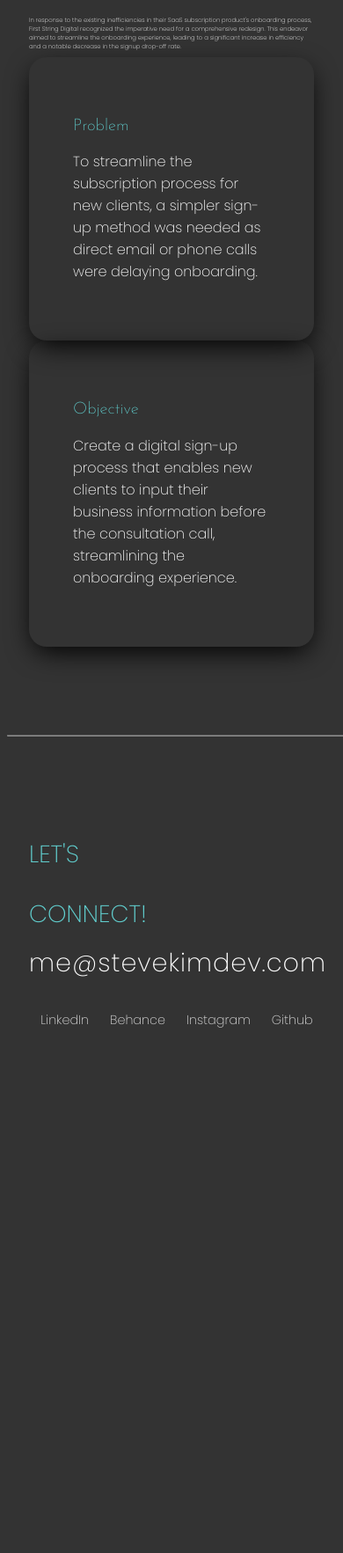
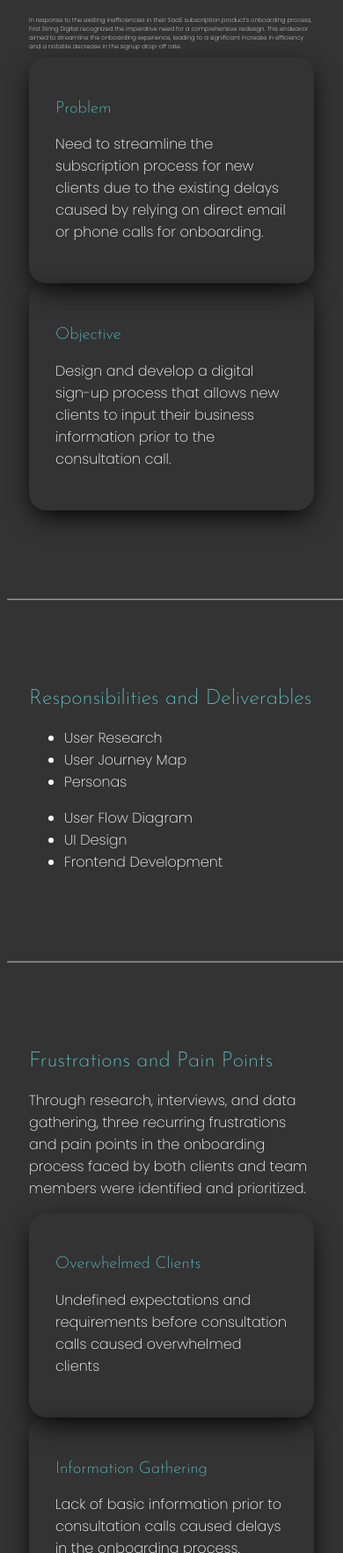
Before and after one commit to SteveKimDev/portfolio_v2.1, a Gatsby site: page /first-string-digital-signup in a window 390 px wide. Shown: the part 953-2718 px from the top of the page at 88% size. Before the commit the page ends 2199 px from the top, so only its background shows below. Built offline with nearby package versions, Linux system fonts and the light colour scheme; Gatsby itself is replaced by a stand-in of ours.

Commit message:
pain point started

```diff
--- a/src/components/01-homepage/project-section/01-project-section.js
+++ b/src/components/01-homepage/project-section/01-project-section.js
@@ -20,6 +20,7 @@ const ProjectSection = () => {
       {/* Row 2 */}
       <Row className={Home.projectRow}>
         <Col sm={12}>
+          {/* ICBC */}
           <Project01 />
         </Col>
       </Row>
@@ -27,6 +28,7 @@ const ProjectSection = () => {
       {/* Row 3 */}
       <Row className={Home.projectRow}>
         <Col sm={12}>
+          {/* FSD */}
           <Project02 />
         </Col>
       </Row>
--- a/src/components/02-about/06-design.js
+++ b/src/components/02-about/06-design.js
@@ -22,7 +22,7 @@ const Design = () => {
     config: { duration: 1000 },
   });
   return (
-    <div className={About.card}>
+    <div className='cards'>
       <Waypoint
         bottomOffset='20%'
         onEnter={() => {
--- a/src/components/02-about/07-development.js
+++ b/src/components/02-about/07-development.js
@@ -22,7 +22,7 @@ const Development = () => {
     config: { duration: 1000 },
   });
   return (
-    <div className={About.card}>
+    <div className='cards'>
       <Waypoint
         bottomOffset='20%'
         onEnter={() => {
--- a/src/components/02-about/08-teamwork.js
+++ b/src/components/02-about/08-teamwork.js
@@ -22,7 +22,7 @@ const Teamwork = () => {
     config: { duration: 1000 },
   });
   return (
-    <div className={About.card}>
+    <div className='cards'>
       <Waypoint
         bottomOffset='20%'
         onEnter={() => {
--- a/src/components/02-about/11-testimonial-1.js
+++ b/src/components/02-about/11-testimonial-1.js
@@ -22,7 +22,7 @@ const Testmonials1 = () => {
     config: { duration: 1000 },
   });
   return (
-    <div className={About.card}>
+    <div className='cards'>
       <Waypoint
         bottomOffset='20%'
         onEnter={() => {
--- a/src/components/02-about/12-testimonial-2.js
+++ b/src/components/02-about/12-testimonial-2.js
@@ -22,7 +22,7 @@ const Testmonials2 = () => {
     config: { duration: 1000 },
   });
   return (
-    <div className={About.card}>
+    <div className='cards'>
       <Waypoint
         bottomOffset='20%'
         onEnter={() => {
--- a/src/components/02-about/13-testimonial-3.js
+++ b/src/components/02-about/13-testimonial-3.js
@@ -22,7 +22,7 @@ const Testmonials3 = () => {
     config: { duration: 1000 },
   });
   return (
-    <div className={About.card}>
+    <div className='cards'>
       <Waypoint
         bottomOffset='20%'
         onEnter={() => {
--- a/src/components/02-about/about.module.css
+++ b/src/components/02-about/about.module.css
@@ -26,12 +26,6 @@
   float: right;
   box-shadow: 0px 10px 30px -5px rgba(0, 0, 0, 1);
   border-radius: 20px;
-}
-
-.card {
-  box-shadow: 0px 10px 30px -5px rgba(0, 0, 0, 1);
-  border-radius: 20px;
-  padding: 50px;
 }
 
 .approach-title-div,
--- a/src/components/03-projects/fsd-signup/05-intro-details.js
+++ b/src/components/03-projects/fsd-signup/05-intro-details.js
@@ -20,22 +20,21 @@ const IntroDetails = () => {
   return (
     <Row className={Projects.detailRow}>
       <Col sm={6} className={Projects.detailCol1}>
-        <animated.div style={fadeInUp1} className={Projects.card}>
+        <animated.div style={fadeInUp1} className='cards'>
           <h3 className={`green-text ${Projects.detailTitle}`}>Problem</h3>
           <p className={Projects.detailDescription}>
-            To streamline the subscription process for new clients, a simpler
-            sign-up method was needed as direct email or phone calls were
-            delaying onboarding.
+            Need to streamline the subscription process for new clients due to
+            the existing delays caused by relying on direct email or phone calls
+            for onboarding.
           </p>
         </animated.div>
       </Col>
       <Col sm={6} className={Projects.detailCol2}>
-        <animated.div style={fadeInUp2} className={Projects.card}>
+        <animated.div style={fadeInUp2} className='cards'>
           <h3 className={`green-text ${Projects.detailTitle}`}>Objective</h3>
           <p className={Projects.detailDescription}>
-            Create a digital sign-up process that enables new clients to input
-            their business information before the consultation call,
-            streamlining the onboarding experience.
+            Design and develop a digital sign-up process that allows new clients
+            to input their business information prior to the consultation call.
           </p>
         </animated.div>
       </Col>
--- /dev/null
+++ b/src/components/03-projects/fsd-signup/06-contribution-section.js
@@ -0,0 +1,21 @@
+import * as React from 'react';
+import { Row, Col } from 'react-bootstrap';
+
+import ContributionTitleDescription from './07-contribution-title-description';
+
+import * as Projects from '../projects.module.css';
+
+const ContributionSection = () => {
+  return (
+    <section className={Projects.section}>
+      <Row>
+        {/* title & description */}
+        <Col sm={{ offset: 3, span: 6 }}>
+          <ContributionTitleDescription />
+        </Col>
+      </Row>
+    </section>
+  );
+};
+
+export default ContributionSection;
--- /dev/null
+++ b/src/components/03-projects/fsd-signup/07-contribution-title-description.js
@@ -0,0 +1,52 @@
+import React, { useState } from 'react';
+import { Row, Col } from 'react-bootstrap';
+import { Waypoint } from 'react-waypoint';
+import { useSpring, animated } from 'react-spring';
+
+import * as Projects from '../projects.module.css';
+
+const ContributionTitleDescription = () => {
+  // animation on scroll
+  const [animate, toggle] = useState(false);
+
+  // animation for text
+  const fadeInUp1 = useSpring({
+    opacity: animate ? 1 : 0,
+    translateY: animate ? '0px' : '50px',
+    delay: 100,
+    config: { duration: 1000 },
+  });
+  return (
+    <div>
+      <Waypoint
+        bottomOffset='20%'
+        onEnter={() => {
+          if (!animate) toggle(true);
+        }}
+      />
+      <animated.div style={fadeInUp1}>
+        <h2 className={`green-text ${Projects.contentTitle}`}>
+          Responsibilities and Deliverables
+        </h2>
+        <Row>
+          <Col sm={6}>
+            <ul className={Projects.contentDescription}>
+              <li>User Research</li>
+              <li>User Journey Map</li>
+              <li>Personas</li>
+            </ul>
+          </Col>
+          <Col sm={6}>
+            <ul className={Projects.contentDescription}>
+              <li>User Flow Diagram</li>
+              <li>UI Design</li>
+              <li>Frontend Development</li>
+            </ul>
+          </Col>
+        </Row>
+      </animated.div>
+    </div>
+  );
+};
+
+export default ContributionTitleDescription;
--- /dev/null
+++ b/src/components/03-projects/fsd-signup/08-pain-points-sction.js
@@ -0,0 +1,29 @@
+import * as React from 'react';
+import { Row, Col } from 'react-bootstrap';
+import PaingPointsTitleDescription from './09-pain-points-title-description';
+import PainPoint1 from './10-pain-point-1';
+import PainPoint2 from './11-pain-point-2';
+import PainPoint3 from './12-pain-point-3';
+
+const PaintPointsSection = () => {
+  return (
+    <section>
+      <Row>
+        <Col sm={{ offset: 3, span: 6 }}>
+          <PaingPointsTitleDescription />
+        </Col>
+        <Col sm={4}>
+          <PainPoint1 />
+        </Col>
+        <Col sm={4}>
+          <PainPoint2 />
+        </Col>
+        <Col sm={4}>
+          <PainPoint3 />
+        </Col>
+      </Row>
+    </section>
+  );
+};
+
+export default PaintPointsSection;
--- /dev/null
+++ b/src/components/03-projects/fsd-signup/09-pain-points-title-description.js
@@ -0,0 +1,40 @@
+import React, { useState } from 'react';
+import { Waypoint } from 'react-waypoint';
+import { useSpring, animated } from 'react-spring';
+
+import * as Projects from '../projects.module.css';
+
+const PaingPointsTitleDescription = () => {
+  // animation on scroll
+  const [animate, toggle] = useState(false);
+
+  // animation for text
+  const fadeInUp1 = useSpring({
+    opacity: animate ? 1 : 0,
+    translateY: animate ? '0px' : '50px',
+    delay: 100,
+    config: { duration: 1000 },
+  });
+  return (
+    <div className={Projects.titleDiv}>
+      <Waypoint
+        bottomOffset='20%'
+        onEnter={() => {
+          if (!animate) toggle(true);
+        }}
+      />
+      <animated.div style={fadeInUp1}>
+        <h2 className={`green-text ${Projects.contentTitle}`}>
+          Frustrations and Pain Points
+        </h2>
+        <p className={Projects.contentDescription}>
+          Through research, interviews, and data gathering, three recurring
+          frustrations and pain points in the onboarding process faced by both
+          clients and team members were identified and prioritized.
+        </p>
+      </animated.div>
+    </div>
+  );
+};
+
+export default PaingPointsTitleDescription;
--- /dev/null
+++ b/src/components/03-projects/fsd-signup/10-pain-point-1.js
@@ -0,0 +1,42 @@
+import React, { useState } from 'react';
+import { Waypoint } from 'react-waypoint';
+import { useSpring, animated } from 'react-spring';
+
+import * as Projects from '../projects.module.css';
+
+const PainPoint1 = () => {
+  // animation on scroll
+  const [animate, toggle] = useState(false);
+
+  // animation for text
+  const fadeInUp1 = useSpring({
+    opacity: animate ? 1 : 0,
+    translateY: animate ? '0px' : '10px',
+    delay: 100,
+    config: { duration: 1000 },
+  });
+  return (
+    <>
+      <Waypoint
+        bottomOffset='20%'
+        onEnter={() => {
+          if (!animate) toggle(true);
+        }}
+      />
+      <animated.div
+        style={fadeInUp1}
+        className={`cards align-center ${Projects.painPointDiv1}`}
+      >
+        <h3 className={`text-center green-text ${Projects.detailTitle}`}>
+          Overwhelmed Clients
+        </h3>
+        <p className={`text-center ${Projects.detailDescription}`}>
+          Undefined expectations and requirements before consultation calls
+          caused overwhelmed clients
+        </p>
+      </animated.div>
+    </>
+  );
+};
+
+export default PainPoint1;
--- /dev/null
+++ b/src/components/03-projects/fsd-signup/11-pain-point-2.js
@@ -0,0 +1,42 @@
+import React, { useState } from 'react';
+import { Waypoint } from 'react-waypoint';
+import { useSpring, animated } from 'react-spring';
+
+import * as Projects from '../projects.module.css';
+
+const PainPoint2 = () => {
+  // animation on scroll
+  const [animate, toggle] = useState(false);
+
+  // animation for text
+  const fadeInUp1 = useSpring({
+    opacity: animate ? 1 : 0,
+    translateY: animate ? '0px' : '10px',
+    delay: 300,
+    config: { duration: 1000 },
+  });
+  return (
+    <>
+      <Waypoint
+        bottomOffset='20%'
+        onEnter={() => {
+          if (!animate) toggle(true);
+        }}
+      />
+      <animated.div
+        style={fadeInUp1}
+        className={`cards align-center ${Projects.painPointDiv2}`}
+      >
+        <h3 className={`text-center green-text ${Projects.detailTitle}`}>
+          Information Gathering
+        </h3>
+        <p className={`text-center ${Projects.detailDescription}`}>
+          Lack of basic information prior to consultation calls caused delays in
+          the onboarding process.
+        </p>
+      </animated.div>
+    </>
+  );
+};
+
+export default PainPoint2;
--- /dev/null
+++ b/src/components/03-projects/fsd-signup/12-pain-point-3.js
@@ -0,0 +1,42 @@
+import React, { useState } from 'react';
+import { Waypoint } from 'react-waypoint';
+import { useSpring, animated } from 'react-spring';
+
+import * as Projects from '../projects.module.css';
+
+const PainPoint3 = () => {
+  // animation on scroll
+  const [animate, toggle] = useState(false);
+
+  // animation for text
+  const fadeInUp1 = useSpring({
+    opacity: animate ? 1 : 0,
+    translateY: animate ? '0px' : '10px',
+    delay: 500,
+    config: { duration: 1000 },
+  });
+  return (
+    <>
+      <Waypoint
+        bottomOffset='20%'
+        onEnter={() => {
+          if (!animate) toggle(true);
+        }}
+      />
+      <animated.div
+        style={fadeInUp1}
+        className={`cards align-center ${Projects.painPointDiv3}`}
+      >
+        <h3 className={`text-center green-text ${Projects.detailTitle}`}>
+          Payment Process
+        </h3>
+        <p className={`text-center ${Projects.detailDescription}`}>
+          The manual setup of the subscription payment process resulted in
+          logistical difficulties and delays.
+        </p>
+      </animated.div>
+    </>
+  );
+};
+
+export default PainPoint3;
--- a/src/layout/styles/layout.css
+++ b/src/layout/styles/layout.css
@@ -66,6 +66,18 @@ a:hover {
   margin: 150px 0;
 }
 
+.cards {
+  box-shadow: 0px 10px 30px -5px rgba(0, 0, 0, 1);
+  border-radius: 20px;
+  padding: 50px;
+}
+
+@media (max-width: 575px) {
+  .cards {
+    padding: 30px;
+  }
+}
+
 @media (max-width: 991px) {
   .horizontal-rule {
     margin: 125px 0;
@@ -77,7 +89,6 @@ a:hover {
     margin: 100px 0;
   }
 }
-
 .green-text {
   color: #61d0d0;
 }
--- a/src/pages/first-string-digital-signup.js
+++ b/src/pages/first-string-digital-signup.js
@@ -2,7 +2,10 @@ import * as React from 'react';
 
 import Layout from '../layout/layout';
 import Seo from '../layout/seo';
+import HorizontalRule from '../components/hr';
 import IntroSection from '../components/03-projects/fsd-signup/01-intro-section';
+import ContributionSection from '../components/03-projects/fsd-signup/06-contribution-section';
+import PaintPointsSection from '../components/03-projects/fsd-signup/08-pain-points-sction';
 // import ScreenshotSection from '../components/fsd-signup/06-screenshot-section';
 // import PersonasSection from '../components/fsd-signup/12-personas-section';
 // import UserFlowSection from '../components/fsd-signup/16-user-flow-section';
@@ -14,6 +17,10 @@ const FirstStringDigtial = () => {
     <Layout>
       <Seo title='First String Digital - Sign Up' />
       <IntroSection />
+      <HorizontalRule />
+      <ContributionSection />
+      <HorizontalRule />
+      <PaintPointsSection />
       {/* <ScreenshotSection /> */}
       {/* <PersonasSection /> */}
       {/* <UserFlowSection /> */}
```
Also changed, not shown: src/components/03-projects/projects.module.css (+28 -1 lines).
